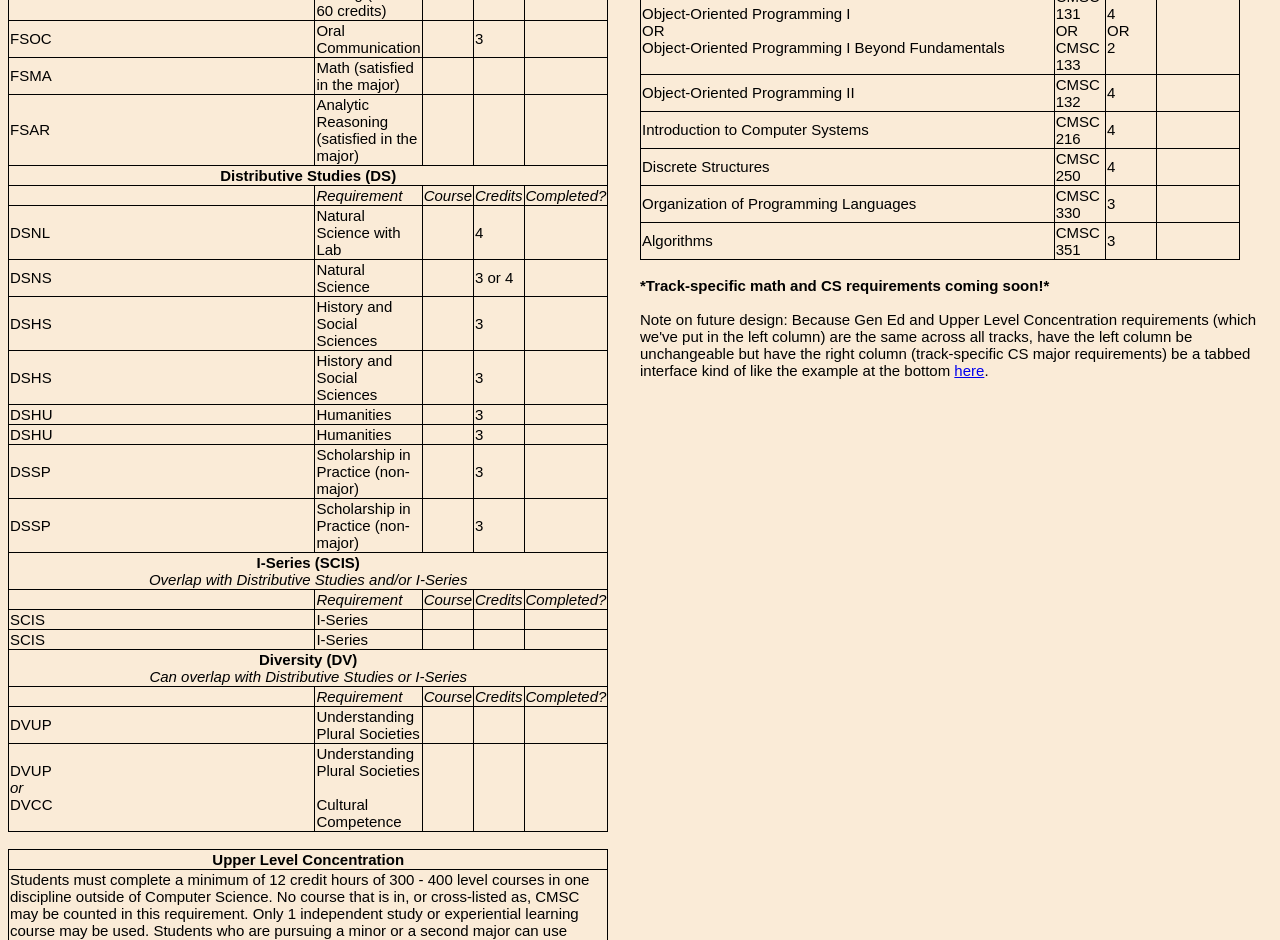
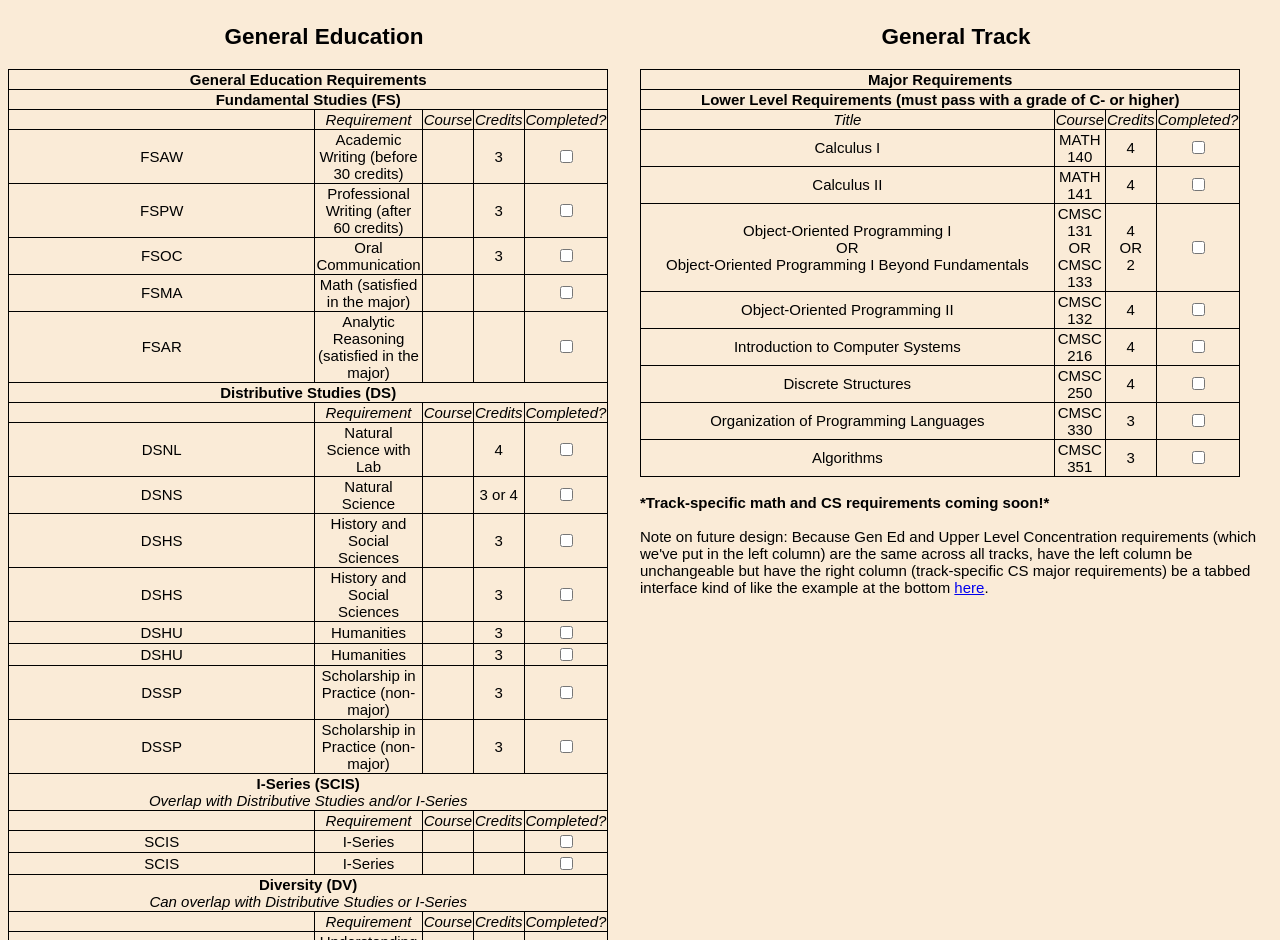
Before and after one commit to SiddarGu/434CSAdvisingApp, a plain HTML site: page html/graduationRequirement.html in a window 1280 px wide. Shown: the part 267-1207 px from the top of the page. Drawn offline with Linux system fonts and the light colour scheme.

Commit message:
style and checkboxes in graduation requirement

```diff
--- a/css/CSMajorHomepage.css
+++ b/css/CSMajorHomepage.css
@@ -29,7 +29,7 @@ html {
   border-radius: 10px;
   background-color: rgb(181, 19, 41);
   border: none;
-  color: #FFFFFF;
+  color: #ffffff;
   text-align: center;
   padding: 20px;
   transition: all 0.5s;
@@ -45,7 +45,7 @@ html {
 }
 
 .button span:after {
-  content: '\00bb';
+  content: "\00bb";
   position: absolute;
   opacity: 0;
   top: 0;
@@ -68,7 +68,7 @@ html {
   border-radius: 10px;
   background-color: rgb(181, 19, 41);
   border: none;
-  color: #FFFFFF;
+  color: #ffffff;
   text-align: center;
   padding: 20px;
   transition: all 0.5s;
@@ -84,7 +84,7 @@ html {
 }
 
 .back span:after {
-  content: '\00ab';
+  content: "\00ab";
   position: absolute;
   opacity: 0;
   top: 0;
@@ -100,3 +100,8 @@ html {
   opacity: 1;
   left: 0;
 }
+
+h1,
+h2 {
+  text-align: center;
+}
--- a/css/LTSCMajorHomepage.css
+++ b/css/LTSCMajorHomepage.css
@@ -29,7 +29,7 @@ html {
   border-radius: 10px;
   background-color: rgb(181, 19, 41);
   border: none;
-  color: #FFFFFF;
+  color: #ffffff;
   text-align: center;
   padding: 20px;
   transition: all 0.5s;
@@ -45,7 +45,7 @@ html {
 }
 
 .button span:after {
-  content: '\00bb';
+  content: "\00bb";
   position: absolute;
   opacity: 0;
   top: 0;
@@ -68,7 +68,7 @@ html {
   border-radius: 10px;
   background-color: rgb(181, 19, 41);
   border: none;
-  color: #FFFFFF;
+  color: #ffffff;
   text-align: center;
   padding: 20px;
   transition: all 0.5s;
@@ -84,7 +84,7 @@ html {
 }
 
 .back span:after {
-  content: '\00ab';
+  content: "\00ab";
   position: absolute;
   opacity: 0;
   top: 0;
@@ -100,3 +100,8 @@ html {
   opacity: 1;
   left: 0;
 }
+
+h1,
+h2 {
+  text-align: center;
+}
--- a/css/ULC.css
+++ b/css/ULC.css
@@ -24,7 +24,7 @@ html {
   border-radius: 10px;
   background-color: rgb(181, 19, 41);
   border: none;
-    color: #FFFFFF;
+  color: #ffffff;
   text-align: center;
   padding: 20px;
   transition: all 0.5s;
@@ -40,7 +40,7 @@ html {
 }
 
 .back span:after {
-    content: '\00ab';
+  content: "\00ab";
   position: absolute;
   opacity: 0;
   top: 0;
@@ -56,3 +56,8 @@ html {
   opacity: 1;
   left: 0;
 }
+
+h1,
+h2 {
+  text-align: center;
+}
--- a/css/fourYearPlanner.css
+++ b/css/fourYearPlanner.css
@@ -24,7 +24,7 @@ html {
   border-radius: 10px;
   background-color: rgb(181, 19, 41);
   border: none;
-  color: #FFFFFF;
+  color: #ffffff;
   text-align: center;
   padding: 20px;
   transition: all 0.5s;
@@ -40,7 +40,7 @@ html {
 }
 
 .back span:after {
-  content: '\00ab';
+  content: "\00ab";
   position: absolute;
   opacity: 0;
   top: 0;
@@ -56,3 +56,8 @@ html {
   opacity: 1;
   left: 0;
 }
+
+h1,
+h2 {
+  text-align: center;
+}
--- /dev/null
+++ b/css/graduationRequirement.css
@@ -0,0 +1,32 @@
+html {
+  font-family: sans-serif;
+  font-size: 15px;
+  background-color: antiquewhite;
+}
+
+#imgs {
+  display: flex;
+  align-items: center;
+  justify-content: center;
+  margin: auto;
+}
+
+h1,
+h2,
+h4 {
+  text-align: center;
+}
+
+.column {
+  float: left;
+  width: 50%;
+}
+
+table,
+th,
+td {
+  border: 1px solid black;
+  border-collapse: collapse;
+  width: 95%;
+  text-align: center;
+}
--- a/css/graduationRequirementList.css
+++ b/css/graduationRequirementList.css
@@ -24,7 +24,7 @@ html {
   border-radius: 10px;
   background-color: rgb(181, 19, 41);
   border: none;
-  color: #FFFFFF;
+  color: #ffffff;
   text-align: center;
   padding: 20px;
   transition: all 0.5s;
@@ -40,7 +40,7 @@ html {
 }
 
 .back span:after {
-  content: '\00ab';
+  content: "\00ab";
   position: absolute;
   opacity: 0;
   top: 0;
@@ -71,7 +71,7 @@ html {
 }
 
 .collapsible:after {
-  content: '\002B';
+  content: "\002B";
   color: white;
   font-weight: bold;
   float: right;
@@ -89,3 +89,8 @@ html {
   transition: max-height 0.2s ease-out;
   background-color: antiquewhite;
 }
+
+h1,
+h2 {
+  text-align: center;
+}
--- a/css/index.css
+++ b/css/index.css
@@ -29,7 +29,7 @@ html {
   border-radius: 10px;
   background-color: rgb(181, 19, 41);
   border: none;
-  color: #FFFFFF;
+  color: #ffffff;
   text-align: center;
   padding: 20px;
   transition: all 0.5s;
@@ -45,7 +45,7 @@ html {
 }
 
 .button span:after {
-  content: '\00bb';
+  content: "\00bb";
   position: absolute;
   opacity: 0;
   top: 0;
@@ -61,3 +61,8 @@ html {
   opacity: 1;
   right: 0;
 }
+
+h1,
+h2 {
+  text-align: center;
+}
--- a/html/graduationRequirement.html
+++ b/html/graduationRequirement.html
@@ -5,32 +5,21 @@
     <meta charset="utf-8" />
     <title>Graduation Requirements</title>
     <link rel="icon" type="image/x-icon" href="../logo.ico">
-    <link rel="stylesheet" href="../css/fourYearPlanner.css" type="text/css" />
+    <link rel="stylesheet" href="../css/graduationRequirement.css" type="text/css" />
 
-    <style>
-        h1, h2, h3, h4 {text-align: center;}
-
-        .column {
-            float: left;
-            width: 50%;
-        }
-
-        table, th, td {
-            border: 1px solid black;
-            border-collapse: collapse;
-            width: 95%;
-        }
-    </style>
 </head>
 
 <body>
     <div>
+        <p id="imgs">
+            <img id="globe" src="../UMDGlobe.gif" alt="UMDGlobe Image" />
+            <img id="csdept" src="../deptcs.png" alt="DeptCS Image" />
+        </p>
         <h1>Graduation Requirements</h1>
 
-        <!-- Will be 5 tabs, 1 for each track -->
-        <h2>General Track</h2>
 
         <div class="column">
+            <h2>General Education</h2>
             <!-- Gen Ed -->
             <table>
                 <tr>
@@ -43,45 +32,45 @@
                 </tr>
                 <tr>
                     <td></td>
-                    <td><i>Requirement</i></td>
-                    <td><i>Course</i></td>
-                    <td><i>Credits</i></td>
-                    <td><i>Completed?</i></td>
+                    <td><em>Requirement</em></td>
+                    <td><em>Course</em></td>
+                    <td><em>Credits</em></td>
+                    <td><em>Completed?</em></td>
                 </tr>
                 <tr>
                     <td>FSAW</td>
                     <td>Academic Writing (before 30 credits)</td>
                     <td></td>
-                    <td>3</td>
-                    <td></td>
+                    <td class="credit">3</td>
+                    <td class="checkbox"><input type="checkbox" name="FSAW"></td>
                 </tr>
                 <tr>
                     <td>FSPW</td>
                     <td>Professional Writing (after 60 credits)</td>
                     <td></td>
-                    <td>3</td>
-                    <td></td>
+                    <td class="credit">3</td>
+                    <td class="checkbox"><input type="checkbox" name="FSAW"></td>
                 </tr>
                 <tr>
                     <td>FSOC</td>
                     <td>Oral Communication</td>
                     <td></td>
-                    <td>3</td>
-                    <td></td>
+                    <td class="credit">3</td>
+                    <td class="checkbox"><input type="checkbox" name="FSAW"></td>
                 </tr>
                 <tr>
                     <td>FSMA</td>
                     <td>Math (satisfied in the major)</td>
                     <td></td>
                     <td></td>
-                    <td></td>
+                    <td class="checkbox"><input type="checkbox" name="FSAW"></td>
                 </tr>
                 <tr>
                     <td>FSAR</td>
                     <td>Analytic Reasoning (satisfied in the major)</td>
                     <td></td>
                     <td></td>
-                    <td></td>
+                    <td class="checkbox"><input type="checkbox" name="FSAW"></td>
                 </tr>
 
                 <!-- Distributive Studies (DS) -->
@@ -90,119 +79,121 @@
                 </tr>
                 <tr>
                     <td></td>
-                    <td><i>Requirement</i></td>
-                    <td><i>Course</i></td>
-                    <td><i>Credits</i></td>
-                    <td><i>Completed?</i></td>
+                    <td><em>Requirement</em></td>
+                    <td><em>Course</em></td>
+                    <td><em>Credits</em></td>
+                    <td><em>Completed?</em></td>
                 </tr>
                 <tr>
                     <td>DSNL</td>
                     <td>Natural Science with Lab</td>
                     <td></td>
-                    <td>4</td>
-                    <td></td>
+                    <td class="credit">4</td>
+                    <td class="checkbox"><input type="checkbox" name="FSAW"></td>
                 </tr>
                 <tr>
                     <td>DSNS</td>
                     <td>Natural Science</td>
                     <td></td>
-                    <td>3 or 4</td>
-                    <td></td>
+                    <td class="credit">3 or 4</td>
+                    <td class="checkbox"><input type="checkbox" name="FSAW"></td>
                 </tr>
                 <tr>
                     <td>DSHS</td>
                     <td>History and Social Sciences</td>
                     <td></td>
-                    <td>3</td>
-                    <td></td>
+                    <td class="credit">3</td>
+                    <td class="checkbox"><input type="checkbox" name="FSAW"></td>
                 </tr>
                 <tr>
                     <td>DSHS</td>
                     <td>History and Social Sciences</td>
                     <td></td>
-                    <td>3</td>
-                    <td></td>
+                    <td class="credit">3</td>
+                    <td class="checkbox"><input type="checkbox" name="FSAW"></td>
                 </tr>
                 <tr>
                     <td>DSHU</td>
                     <td>Humanities</td>
                     <td></td>
-                    <td>3</td>
-                    <td></td>
+                    <td class="credit">3</td>
+                    <td class="checkbox"><input type="checkbox" name="FSAW"></td>
                 </tr>
                 <tr>
                     <td>DSHU</td>
                     <td>Humanities</td>
                     <td></td>
-                    <td>3</td>
-                    <td></td>
+                    <td class="credit">3</td>
+                    <td class="checkbox"><input type="checkbox" name="FSAW"></td>
                 </tr>
                 <tr>
                     <td>DSSP</td>
                     <td>Scholarship in Practice (non-major)</td>
                     <td></td>
-                    <td>3</td>
-                    <td></td>
+                    <td class="credit">3</td>
+                    <td class="checkbox"><input type="checkbox" name="FSAW"></td>
                 </tr>
                 <tr>
                     <td>DSSP</td>
                     <td>Scholarship in Practice (non-major)</td>
                     <td></td>
-                    <td>3</td>
-                    <td></td>
+                    <td class="credit">3</td>
+                    <td class="checkbox"><input type="checkbox" name="FSAW"></td>
                 </tr>
 
                 <!-- I-Series (SCIS) -->
                 <tr>
                     <th colspan="5">I-Series (SCIS)
-                        <br><span style="font-weight: normal"><i>Overlap with Distributive Studies and/or I-Series</span></i>
+                        <br><span style="font-weight: normal"><em>Overlap with Distributive Studies and/or
+                                I-Series</span></em>
                     </th>
                 </tr>
                 <tr>
                     <td></td>
-                    <td><i>Requirement</i></td>
-                    <td><i>Course</i></td>
-                    <td><i>Credits</i></td>
-                    <td><i>Completed?</i></td>
+                    <td><em>Requirement</em></td>
+                    <td><em>Course</em></td>
+                    <td><em>Credits</em></td>
+                    <td><em>Completed?</em></td>
                 </tr>
                 <tr>
                     <td>SCIS</td>
                     <td>I-Series</td>
                     <td></td>
                     <td></td>
-                    <td></td>
+                    <td class="checkbox"><input type="checkbox" name="FSAW"></td>
                 </tr>
                 <tr>
                     <td>SCIS</td>
                     <td>I-Series</td>
                     <td></td>
                     <td></td>
-                    <td></td>
+                    <td class="checkbox"><input type="checkbox" name="FSAW"></td>
                 </tr>
 
                 <!-- Diversity (DV) -->
                 <tr>
                     <th colspan="5">Diversity (DV)
-                        <br><span style="font-weight: normal"><i>Can overlap with Distributive Studies or I-Series</span></i>
+                        <br><span style="font-weight: normal"><em>Can overlap with Distributive Studies or
+                                I-Series</span></em>
                     </th>
                 </tr>
                 <tr>
                     <td></td>
-                    <td><i>Requirement</i></td>
-                    <td><i>Course</i></td>
-                    <td><i>Credits</i></td>
-                    <td><i>Completed?</i></td>
+                    <td><em>Requirement</em></td>
+                    <td><em>Course</em></td>
+                    <td><em>Credits</em></td>
+                    <td><em>Completed?</em></td>
                 </tr>
                 <tr>
                     <td>DVUP</td>
                     <td>Understanding Plural Societies</td>
                     <td></td>
                     <td></td>
-                    <td></td>
+                    <td class="checkbox"><input type="checkbox" name="FSAW"></td>
                 </tr>
                 <tr>
                     <td>DVUP
-                        <br><i>or</i>
+                        <br><em>or</em>
                         <br>DVCC
                     </td>
                     <td>Understanding Plural Societies
@@ -211,7 +202,7 @@
                     </td>
                     <td></td>
                     <td></td>
-                    <td></td>
+                    <td class="checkbox"><input type="checkbox" name="FSAW"></td>
                 </tr>
             </table>
 
@@ -222,30 +213,32 @@
                     <th colspan="3">Upper Level Concentration</th>
                 </tr>
                 <tr>
-                    <td colspan="3">Students must complete a minimum of 12 credit hours of 300 - 400 level courses in one discipline
-                        outside of Computer Science. No course that is in, or cross-listed as, CMSC may be counted in this
+                    <td colspan="3">Students must complete a minimum of 12 credit hours of 300 - 400 level courses in
+                        one discipline
+                        outside of Computer Science. No course that is in, or cross-listed as, CMSC may be counted in
+                        this
                         requirement. Only 1 independent study or experiential learning course may be used. Students who
                         are pursuing a minor or a second major can use those credits in this area. Consult with your
                         academic advisor to ensure each course you plan to take will satisfy this area.</td>
                 </tr>
                 <tr>
-                    <td><i>Course</i></td>
-                    <td><i>Credits</i></td>
+                    <td><em>Course</em></td>
+                    <td><em>Credits</em></td>
                 </tr>
                 <tr>
-                    <td style="color: antiquewhite">Placeholder</td>
+                    <td>Placeholder</td>
                     <td></td>
                 </tr>
                 <tr>
-                    <td style="color: antiquewhite">Placeholder</td>
+                    <td>Placeholder</td>
                     <td></td>
                 </tr>
                 <tr>
-                    <td style="color: antiquewhite">Placeholder</td>
+                    <td>Placeholder</td>
                     <td></td>
                 </tr>
                 <tr>
-                    <td style="color: antiquewhite">Placeholder</td>
+                    <td>Placeholder</td>
                     <td></td>
                 </tr>
             </table>
@@ -256,28 +249,30 @@
                     <th colspan="3">Elective Credits</th>
                 </tr>
                 <tr>
-                    <td colspan="3">Students must take enough elective courses in any discipline(s) they choose to reach the total
-                        number of 120 credits required for graduation. Students who are pursuing a minor or a second major can use
+                    <td colspan="3">Students must take enough elective courses in any discipline(s) they choose to reach
+                        the total
+                        number of 120 credits required for graduation. Students who are pursuing a minor or a second
+                        major can use
                         those credits in this area.</td>
                 </tr>
                 <tr>
-                    <td><i>Course</i></td>
-                    <td><i>Credits</i></td>
+                    <td><em>Course</em></td>
+                    <td><em>Credits</em></td>
                 </tr>
                 <tr>
-                    <td style="color: antiquewhite">Placeholder</td>
+                    <td>Placeholder</td>
                     <td></td>
                 </tr>
                 <tr>
-                    <td style="color: antiquewhite">Placeholder</td>
+                    <td>Placeholder</td>
                     <td></td>
                 </tr>
                 <tr>
-                    <td style="color: antiquewhite">Placeholder</td>
+                    <td>Placeholder</td>
                     <td></td>
                 </tr>
                 <tr>
-                    <td style="color: antiquewhite">Placeholder</td>
+                    <td>Placeholder</td>
                     <td></td>
                 </tr>
             </table>
@@ -285,6 +280,8 @@
         </div>
 
         <div class="column">
+            <!-- Will be 5 tabs, 1 for each track -->
+            <h2>General Track</h2>
             <!-- Major Requirements -->
             <table>
                 <tr>
@@ -294,22 +291,22 @@
                     <th colspan="4">Lower Level Requirements (must pass with a grade of C- or higher)</th>
                 </tr>
                 <tr>
-                    <td><i>Title</i></td>
-                    <td><i>Course</i></td>
-                    <td><i>Credits</i></td>
-                    <td><i>Completed?</i></td>
+                    <td><em>Title</em></td>
+                    <td><em>Course</em></td>
+                    <td><em>Credits</em></td>
+                    <td><em>Completed?</em></td>
                 </tr>
                 <tr>
                     <td>Calculus I</td>
                     <td>MATH 140</td>
-                    <td>4</td>
-                    <td></td>
+                    <td class="credit">4</td>
+                    <td class="checkbox"><input type="checkbox" name="FSAW"></td>
                 </tr>
                 <tr>
                     <td>Calculus II</td>
                     <td>MATH 141</td>
-                    <td>4</td>
-                    <td></td>
+                    <td class="credit">4</td>
+                    <td class="checkbox"><input type="checkbox" name="FSAW"></td>
                 </tr>
                 <tr>
                     <td>Object-Oriented Programming I
@@ -320,41 +317,41 @@
                         <br>OR
                         <br>CMSC 133
                     </td>
-                    <td>4
+                    <td class="credit">4
                         <br>OR
                         <br>2
                     </td>
-                    <td></td>
+                    <td class="checkbox"><input type="checkbox" name="FSAW"></td>
                 </tr>
                 <tr>
                     <td>Object-Oriented Programming II</td>
                     <td>CMSC 132</td>
-                    <td>4</td>
-                    <td></td>
+                    <td class="credit">4</td>
+                    <td class="checkbox"><input type="checkbox" name="FSAW"></td>
                 </tr>
                 <tr>
                     <td>Introduction to Computer Systems</td>
                     <td>CMSC 216</td>
-                    <td>4</td>
-                    <td></td>
+                    <td class="credit">4</td>
+                    <td class="checkbox"><input type="checkbox" name="FSAW"></td>
                 </tr>
                 <tr>
                     <td>Discrete Structures</td>
                     <td>CMSC 250</td>
-                    <td>4</td>
-                    <td></td>
+                    <td class="credit">4</td>
+                    <td class="checkbox"><input type="checkbox" name="FSAW"></td>
                 </tr>
                 <tr>
                     <td>Organization of Programming Languages</td>
                     <td>CMSC 330</td>
-                    <td>3</td>
-                    <td></td>
+                    <td class="credit">3</td>
+                    <td class="checkbox"><input type="checkbox" name="FSAW"></td>
                 </tr>
                 <tr>
                     <td>Algorithms</td>
                     <td>CMSC 351</td>
-                    <td>3</td>
-                    <td></td>
+                    <td class="credit">3</td>
+                    <td class="checkbox"><input type="checkbox" name="FSAW"></td>
                 </tr>
             </table>
 
```
Also changed, not shown: html/CSMajorHomepage.html (+0 -4 lines), html/LTSCMajorHomepage.html (+1 -4 lines), html/ULC.html (+0 -9 lines), html/fourYearPlanner.html (+0 -4 lines), html/graduationRequirementList.html (+0 -10 lines), html/index.html (+0 -5 lines). Lines whose indentation alone changed are shown as unchanged.
